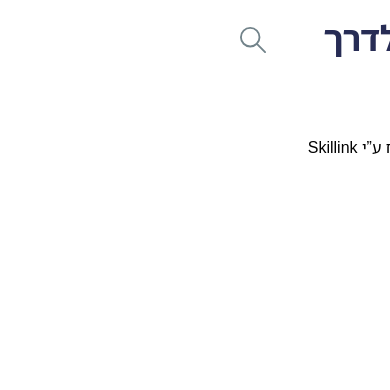
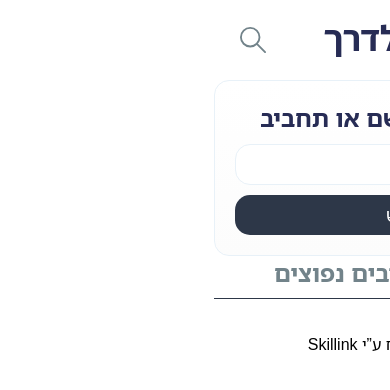
Before and after one commit to Skillink-org/Zikaron-Laderech, a Next.js app: page /all-fallen in a window 390 px wide. Shown: the top 390 px of the page. Built offline with nearby package versions, Linux system fonts and the light colour scheme.

Commit message:
Structured the initial layout of the all-fallen page including minor fixes to the Button, SearchInput and the TitleDivider components

```diff
--- a/app/all-fallen/page.jsx
+++ b/app/all-fallen/page.jsx
@@ -1,6 +1,23 @@
-import styles from './page.module.scss'
+import styles from "./page.module.scss";
+import Button from "../components/Button";
+import SearchInput from "../components/SearchInput";
+import CustomBubble from "../components/CustomBubble";
+import TitleDivider from "../components/TitleDivider";
+
 export default function AllFallenPage() {
-    return (
-        <div>AllFallenPage</div>
-    )
+  return (
+    <>
+      <CustomBubble className={styles.customBubble}>
+        <p className={styles.header}>מצאו נופל לפי שם או תחביב</p>
+        <div className={styles.searchContainer}>
+          <SearchInput className={styles.searchInput} />
+          <Button className={styles.searchButton}>חיפוש</Button>
+        </div>
+      </CustomBubble>
+      <TitleDivider title={"סינון לפי תחביבים נפוצים"} />
+
+      {/* TODO: Add HobbyTags here */}
+      {/* TODO: Iterate through fallens and render ProfileCars */}
+    </>
+  );
 }
--- a/app/all-fallen/page.module.scss
+++ b/app/all-fallen/page.module.scss
@@ -0,0 +1,39 @@
+@use '@/styles/_vars.scss' as *;
+
+.customBubble {
+    display: flex;
+    justify-content: space-between !important;
+    align-items: center;
+    width: 100%;
+    gap: 10px;
+    padding: 10px 0;
+    height: min-content;
+    flex-direction: row !important;
+
+    .header {
+        color: $primary;
+        font-weight: bold;
+        font-size: $text-lg;
+    }
+
+    .searchContainer {
+        display: flex;
+        gap: 10px;
+        align-items: center;
+    }
+}
+
+@media (max-width: 768px) {
+    .customBubble {
+        flex-direction: column !important;
+    }
+
+    .searchContainer {
+        width: 100%;
+        flex-direction: column !important;
+    }
+
+    .searchInput, .searchButton {
+        width: 100%;
+    }
+}
--- a/app/components/Button/index.jsx
+++ b/app/components/Button/index.jsx
@@ -4,7 +4,7 @@ import styles from "./style.module.scss";
 
 export default function Button({
   children,
-  className = styles.button,
+  className,
   disabled = false,
   onClick,
   type = "button",
@@ -13,7 +13,7 @@ export default function Button({
   return (
     <button
       type={type}
-      className={className}
+      className={`${styles.button} ${className}`}
       disabled={disabled}
       onClick={onClick}
       {...props}
--- a/app/components/Button/style.module.scss
+++ b/app/components/Button/style.module.scss
@@ -3,11 +3,11 @@
 .button {
     color: white;
     background-color: $buttonColor;
-    width: 100%;
-    padding: 10px 60px;
+    padding: 10px 20px;
     border-radius: 15px;
     font-size: $text-md;
     font-family: $font-family;
     border: none;
     cursor: pointer;
+    line-height: 20px;
 }
--- a/app/components/SearchInput/index.jsx
+++ b/app/components/SearchInput/index.jsx
@@ -3,7 +3,7 @@
 import { useState } from "react";
 import styles from "./style.module.scss";
 
-const SearchInput = ({ className = styles.searchInput, ...props }) => {
+const SearchInput = ({ className, ...props }) => {
     const [searchQuery, setSearchQuery] = useState('');
 
     function handleChange(e) {
@@ -24,7 +24,7 @@ const SearchInput = ({ className = styles.searchInput, ...props }) => {
         <input
             type="search"
             value={searchQuery}
-            className={className}
+            className={`${styles.searchInput} ${className}`}
             placeholder="חיפוש תחביב או שם"
             onChange={handleChange}
             onKeyDown={handleKeydown}
--- a/app/components/TitleDivider/index.jsx
+++ b/app/components/TitleDivider/index.jsx
@@ -1,4 +1,4 @@
-import styles from './page.module.scss';
+import styles from './style.module.scss';
 
 const TitleDivider = ({ title }) => {
   return (
--- a/app/components/TitleDivider/style.module.scss
+++ b/app/components/TitleDivider/style.module.scss
@@ -22,5 +22,15 @@
   display: flex;
   align-items: center;
   text-align: right;
-  color: $buttonColor;
+  color: $textColor;
 }
+
+@media (max-width: 768px) {
+  .container {
+    flex-direction: column;
+  }
+
+  .divider {
+    width: 100%;
+  }
+}
```
